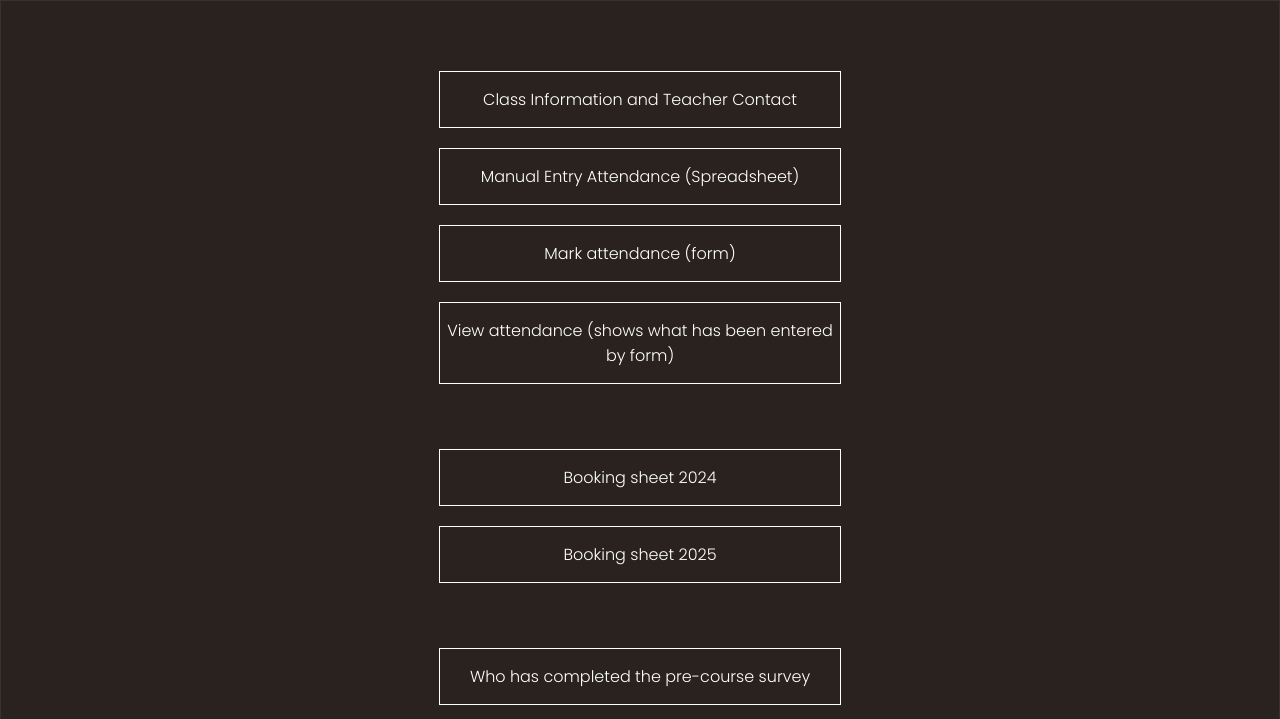
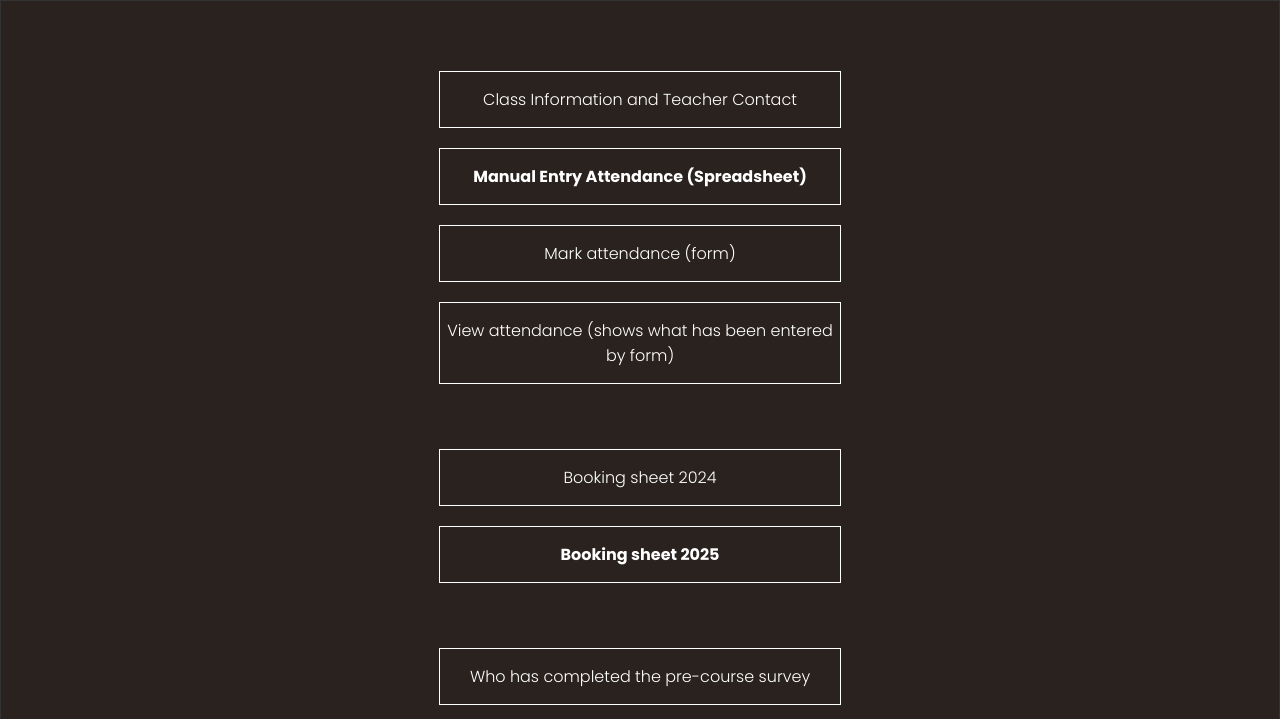
Before and after one commit to biketecnz/dirtskool, a plain HTML site: page simon.html in a window 1280 px wide. Shown: the part 81-800 px from the top of the page. Drawn offline with Linux system fonts and the light colour scheme.

Commit message:
Update simon.html

```diff
--- a/simon.html
+++ b/simon.html
@@ -227,7 +227,7 @@
                                           display: inline-block;
                                           font-size: 16px;
                                           transition: all 0.3s ease;">
-                  Manual Entry Attendance (Spreadsheet)
+                  <b>Manual Entry Attendance (Spreadsheet)</b>
                 </a>
 
                 <a href="https://docs.google.com/forms/d/e/1FAIpQLSfC_0w1mT74n56PQ_bcM5-29lXANb7s6xuxaaaNYnyXws_W8g/viewform"
@@ -276,7 +276,7 @@
                                           display: inline-block;
                                           font-size: 16px;
                                           transition: all 0.3s ease;">
-                  Booking sheet 2025
+                  <b>Booking sheet 2025</b>
                 </a><br>
                 <a href="https://docs.google.com/spreadsheets/d/e/2PACX-1vQTsuXJrIQS7wCQuuRuzPl_as9nsYfSsq6eFII_9N2qjTu7FJGgQaQSkXJGQIpD9tyVCUqI46Lb8Irn/pubhtml?gid=638275559&single=true"
                   target="_blank" style="width: 400px;
```
